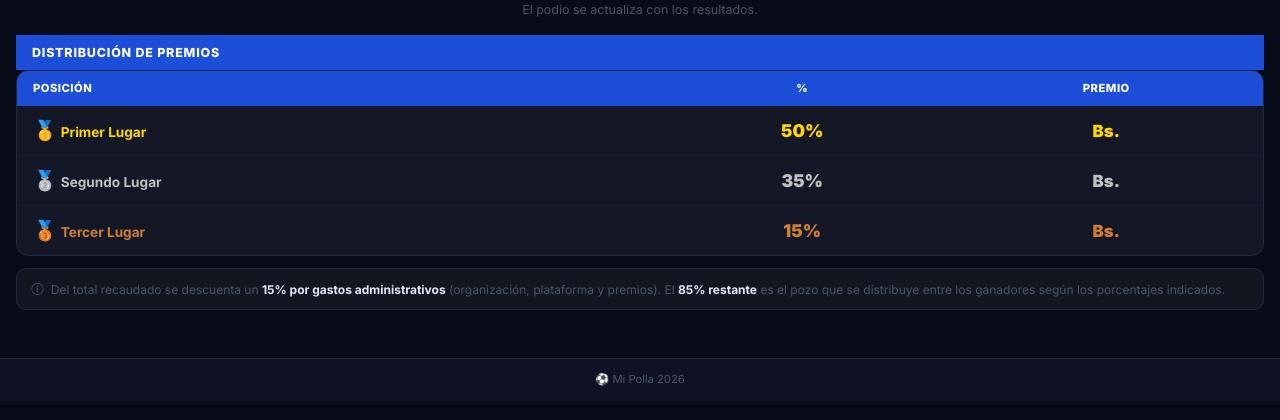
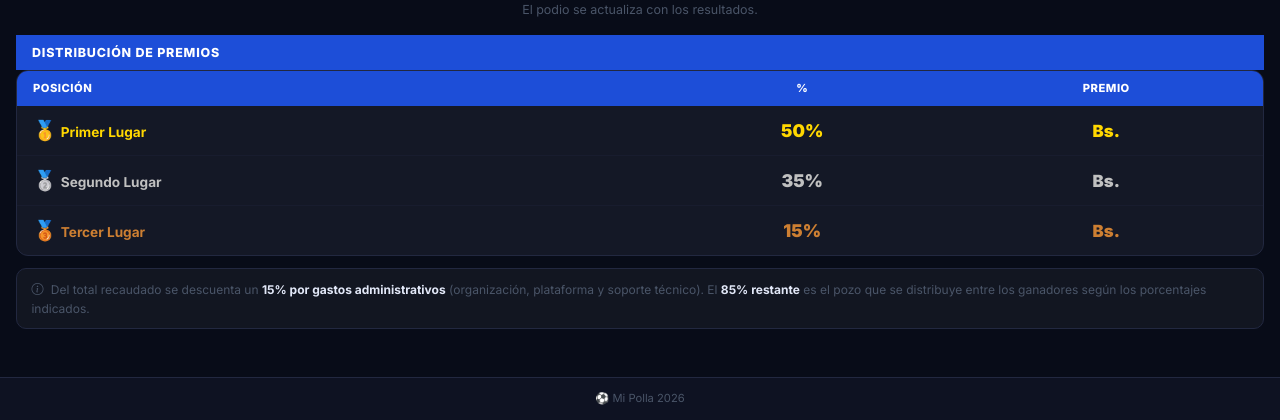
Before and after one commit to crismarbiker/mipolla, a Django app: template templates/polla/gran_pozo.html in a window 1280 px wide. Shown: the part 502-922 px from the top of the page. Before the commit the page ends 888 px from the top, so only its background shows below. Run offline with Django 5.2, Linux system fonts and the light colour scheme; the template is opened without the code that fills it, so the values that code supplies are empty; data comes from the database, SQL or seed files in the repository.

Commit message:
fix: organización, plataforma y soporte técnico

```diff
--- a/templates/polla/gran_pozo.html
+++ b/templates/polla/gran_pozo.html
@@ -132,7 +132,7 @@
   <div style="margin-top:.75rem;background:rgba(255,255,255,.04);border:1px solid var(--border);border-radius:10px;padding:.65rem .9rem;font-size:.75rem;color:var(--muted);line-height:1.6;">
     <i class="bi bi-info-circle me-1"></i>
     Del total recaudado se descuenta un <strong style="color:var(--text);">15% por gastos administrativos</strong>
-    (organización, plataforma y premios). El <strong style="color:var(--text);">85% restante</strong>
+    (organización, plataforma y soporte técnico). El <strong style="color:var(--text);">85% restante</strong>
     es el pozo que se distribuye entre los ganadores según los porcentajes indicados.
   </div>
 
```
